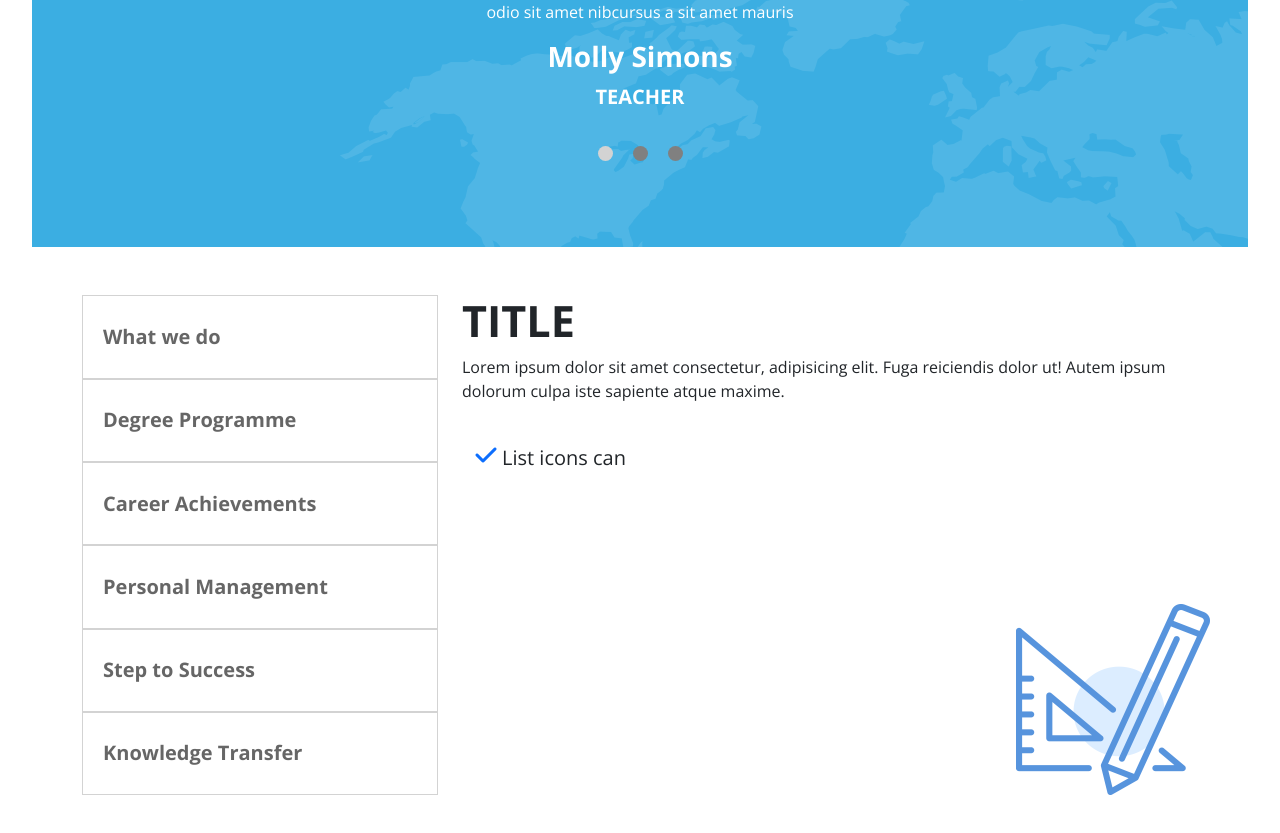
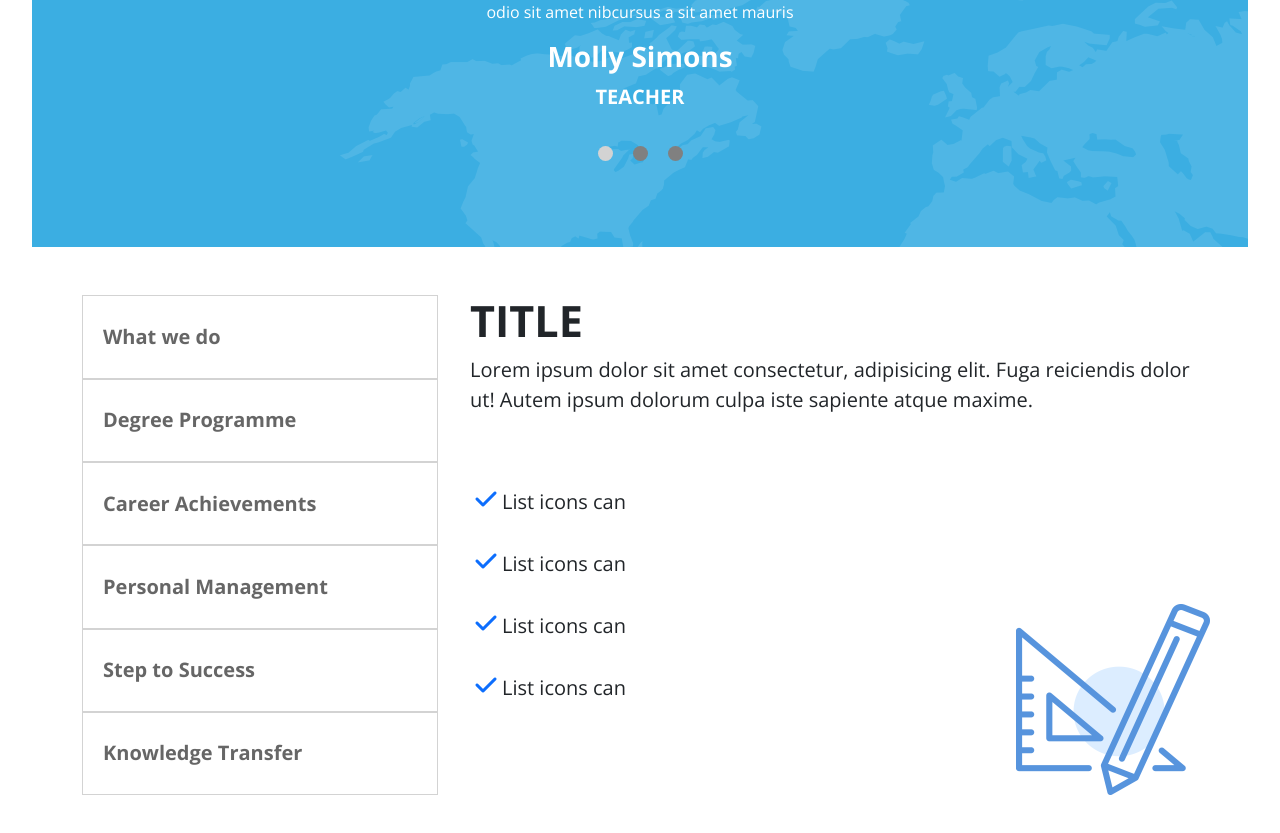
Before and after one commit to AleScla/proj-html-vuejs, a Vue app: page / in a window 1280 px wide. Shown: the part 2270-3103 px from the top of the page. Built offline with nearby package versions, Linux system fonts and the light colour scheme.

Commit message:
ultimato array di oggetti per l'inserimento dinamico

```diff
--- a/src/components/mainComponents/MoreInfoSection.vue
+++ b/src/components/mainComponents/MoreInfoSection.vue
@@ -22,10 +22,19 @@ export default {
             </div>
             <!-- da gestire con un v-for e mettere in d-none in base all'index -->
             <div class="col-8">
-              <h3> TITLE</h3>
-              <p>Lorem ipsum dolor sit amet consectetur, adipisicing elit. Fuga reiciendis dolor ut! Autem ipsum dolorum culpa iste sapiente atque maxime.</p>
-              <ul class="fa-ul">
-                <li class="py-4"><span class="fa-li text-primary"><i class="fa-solid fa-check fa-xl"></i></span>
+              <h3 class="px-2"> TITLE</h3>
+              <p class="fs-5 px-2">Lorem ipsum dolor sit amet consectetur, adipisicing elit. Fuga reiciendis dolor ut! Autem ipsum dolorum culpa iste sapiente atque maxime.</p>
+              <ul class="fa-ul py-5">
+                <li class="py-2 "><span class="fa-li text-primary"><i class="fa-solid fa-check fa-xl"></i></span>
+                  <p class="fs-5">List icons can</p>
+                </li>
+                <li class="py-2 "><span class="fa-li text-primary"><i class="fa-solid fa-check fa-xl"></i></span>
+                  <p class="fs-5">List icons can</p>
+                </li>
+                <li class="py-2 "><span class="fa-li text-primary"><i class="fa-solid fa-check fa-xl"></i></span>
+                  <p class="fs-5">List icons can</p>
+                </li>
+                <li class="py-2 "><span class="fa-li text-primary"><i class="fa-solid fa-check fa-xl"></i></span>
                   <p class="fs-5">List icons can</p>
                 </li>
               </ul>
--- a/src/store.js
+++ b/src/store.js
@@ -246,7 +246,6 @@ export const store = reactive ({
             ],
             img:'/img/h12-tabs-icon-1.png'
         },
-
         {
             thumbTitle: 'Degree Programme',
             thumbText: [
```
